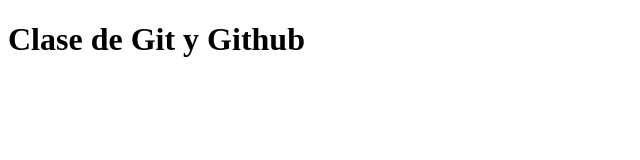
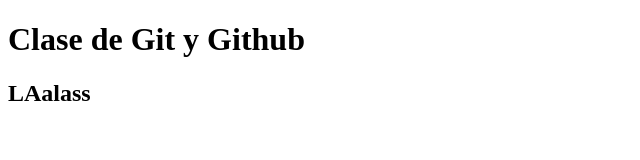
Before and after one commit to cesarvalleiva/clasegit, a plain HTML site: page index.html in a window 1280 px wide. Shown: the whole page, without its empty margins (0-640 px from the left). Drawn offline with Linux system fonts and the light colour scheme.

Commit message:
cambios en index.html, agregamos subtitulo

```diff
--- a/index.html
+++ b/index.html
@@ -8,5 +8,6 @@
 </head>
 <body>
     <h1>Clase de Git y Github</h1>
+    <h2>LAalass</h2>
 </body>
 </html>
```
